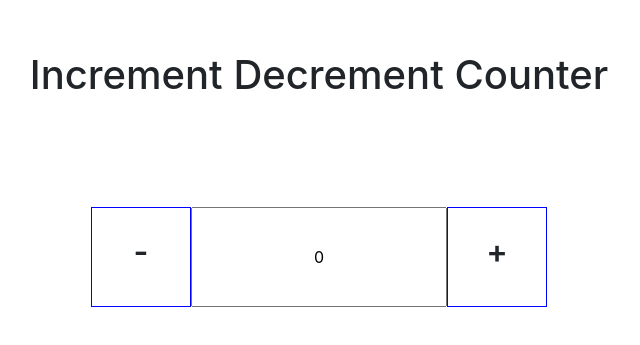
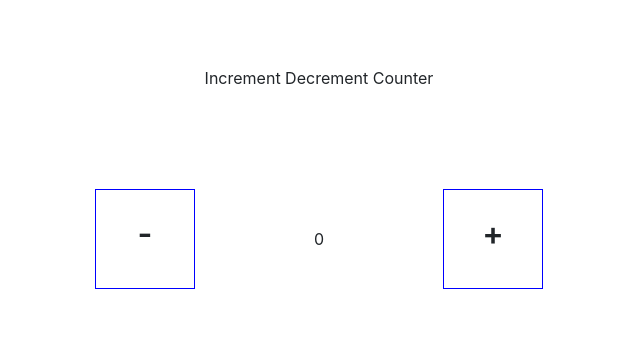
Before and after one commit to harsh9539/ReactPractice, a React (Create React App) app: page / in a window 1280 px wide. Shown: the part 171-516 px from the top of the page, without its empty margins (321-961 px from the left). Built offline with nearby package versions, Linux system fonts and the light colour scheme.

Commit message:
Setting tailwind in main Folder

```diff
--- a/package.json
+++ b/package.json
@@ -15,6 +15,7 @@
     "react-redux": "^8.0.4",
     "react-scripts": "5.0.1",
     "redux": "^4.2.0",
+    "redux-thunk": "^2.4.1",
     "web-vitals": "^2.1.4"
   },
   "scripts": {
@@ -40,5 +41,10 @@
       "last 1 firefox version",
       "last 1 safari version"
     ]
+  },
+  "devDependencies": {
+    "autoprefixer": "^10.4.12",
+    "postcss": "^8.4.17",
+    "tailwindcss": "^3.1.8"
   }
 }
--- /dev/null
+++ b/postcss.config.js
@@ -0,0 +1,6 @@
+module.exports = {
+  plugins: {
+    tailwindcss: {},
+    autoprefixer: {},
+  },
+}
--- a/src/index.css
+++ b/src/index.css
@@ -1,3 +1,8 @@
+@tailwind base;
+@tailwind components;
+@tailwind utilities;
+
+
 body {
   margin: 0;
   font-family: -apple-system, BlinkMacSystemFont, 'Segoe UI', 'Roboto', 'Oxygen',
--- /dev/null
+++ b/tailwind.config.js
@@ -0,0 +1,8 @@
+/** @type {import('tailwindcss').Config} */
+module.exports = {
+  content: ["*"],
+  theme: {
+    extend: {},
+  },
+  plugins: [],
+}
```
Also changed, not shown: 1 other file (tests, documents, lock files or other folders).
